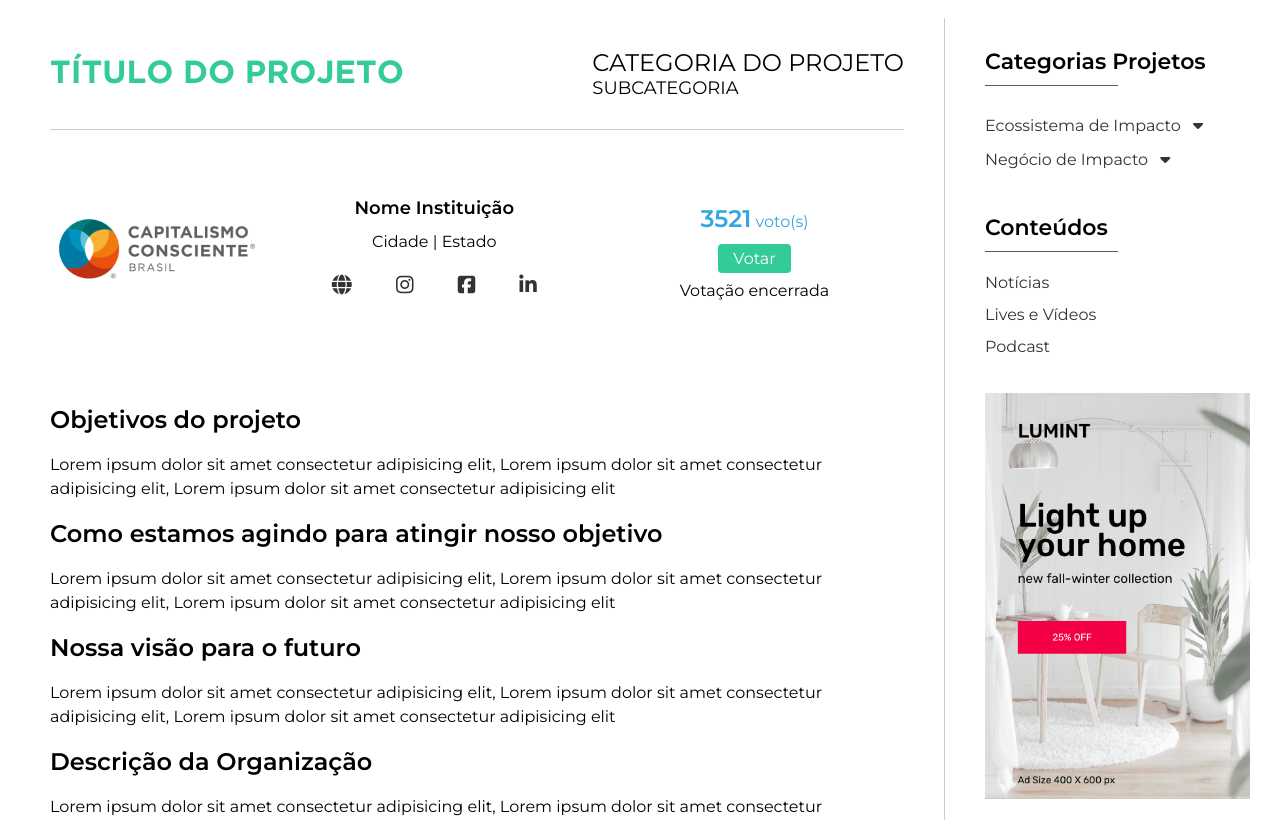
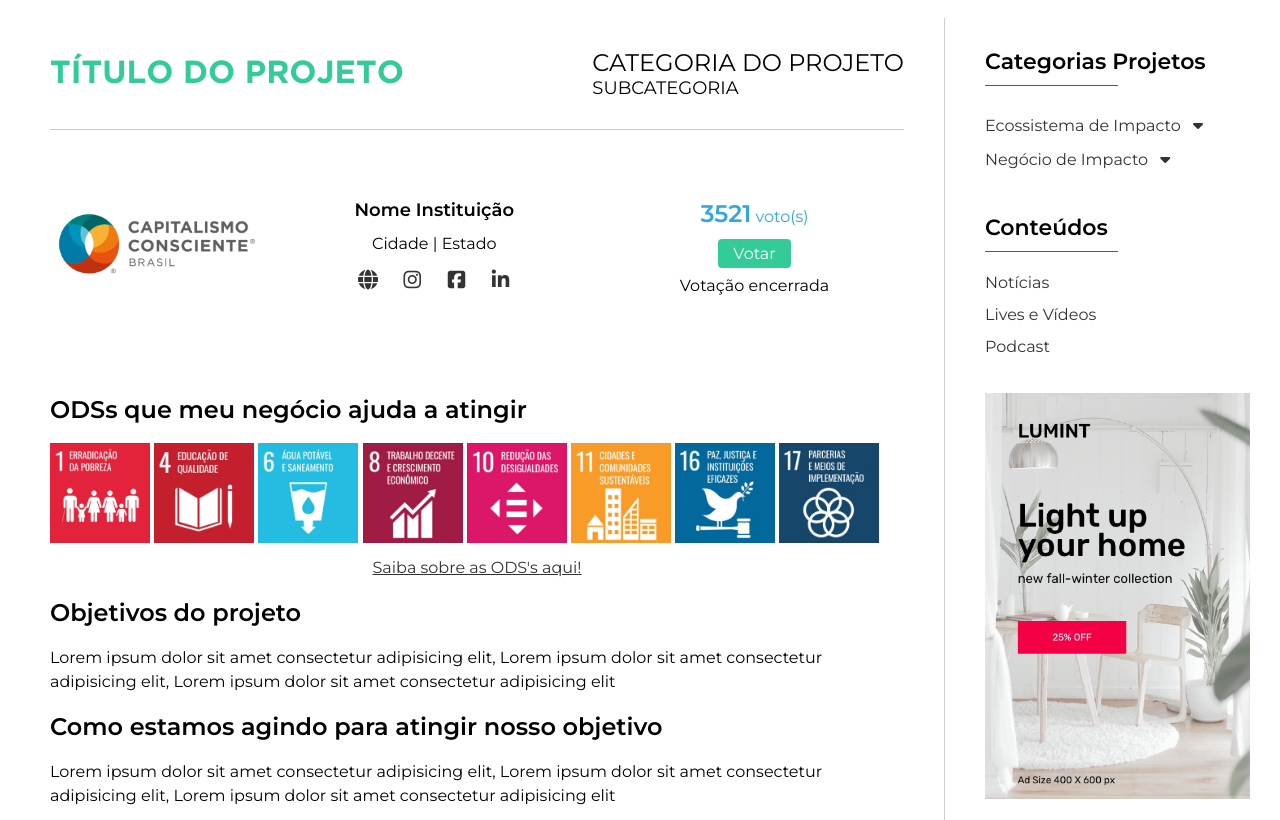
Before and after one commit to dannyela991/PIPDevs, a PHP site: page /project-single.php in a window 1280 px wide. Shown: the part 182-1002 px from the top of the page. Run offline with PHP 8.4, Linux system fonts and the light colour scheme; some libraries are stand-ins or nearby versions.

Commit message:
Atualização pg de projetos

```diff
--- a/app/assets/style.css
+++ b/app/assets/style.css
@@ -2942,7 +2942,6 @@ fieldset.step h2::before{
     font-size: 18px;
 }
 .social-midia li{
-    padding: 7px 20px;
     font-size: 20px;
 }
 .content-project{
@@ -2957,6 +2956,22 @@ fieldset.step h2::before{
     position: relative;
     padding: 0 30px;
     text-align: center;
+}
+.page-projects ul.inline li{
+    width: 40px;
+}
+.content-txt ul.inline{
+    margin-top: 10px;
+}
+.content-txt ul.inline li{
+    width: 100px;
+}
+.content-txt .read-more{
+    margin-top: 6px;
+    text-align: center;
+}
+.content-txt .read-more a{
+    text-decoration: underline;
 }
 @media  screen and (min-width: 768px){
     .info-project .flex-container{
--- a/project-single.php
+++ b/project-single.php
@@ -46,6 +46,23 @@ include 'app/views/header.php';
                     </div>
                 </div>
                 <div class="content-project">
+                    <div class="content-txt ods">
+                        <h2>ODSs que meu negócio ajuda a atingir</h2>
+                        <ul class="inline">
+                            <li><img src="app/assets/images/img-ods/01.png"/></li>
+                            <li><img src="app/assets/images/img-ods/04.png"/></li>
+                            <li><img src="app/assets/images/img-ods/06.png"/></li>
+                            <li><img src="app/assets/images/img-ods/08.png"/></li>
+                            <li><img src="app/assets/images/img-ods/10.png"/></li>
+                            <li><img src="app/assets/images/img-ods/11.png"/></li>
+                            <li><img src="app/assets/images/img-ods/16.png"/></li>
+                            <li><img src="app/assets/images/img-ods/17.png"/></li>
+                        </ul>
+                        <div class="read-more">
+                            <a href="https://impactospositivos.com/post/conheca-mais-sobre-as-ods-da-onu-e-o-pacto-global">Saiba sobre as ODS's aqui!</a>
+                        </div>
+                    </div>
+
                     <div class="content-txt buss">
                         <h2>Objetivos do projeto</h2>
                         <p class="descricao-projeto">Lorem ipsum dolor sit amet consectetur adipisicing elit, Lorem ipsum dolor sit amet consectetur adipisicing elit, Lorem ipsum dolor sit amet consectetur adipisicing elit</p>
```
